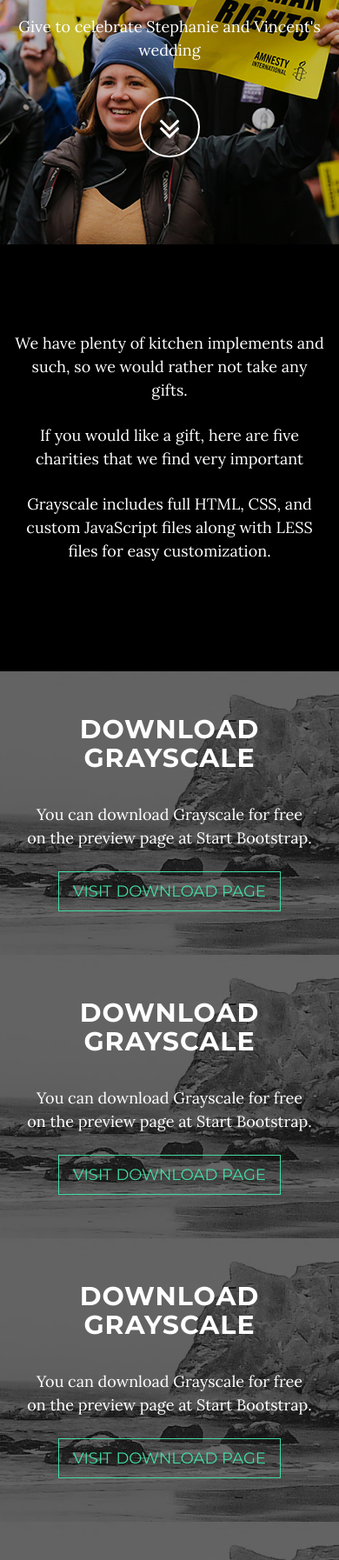
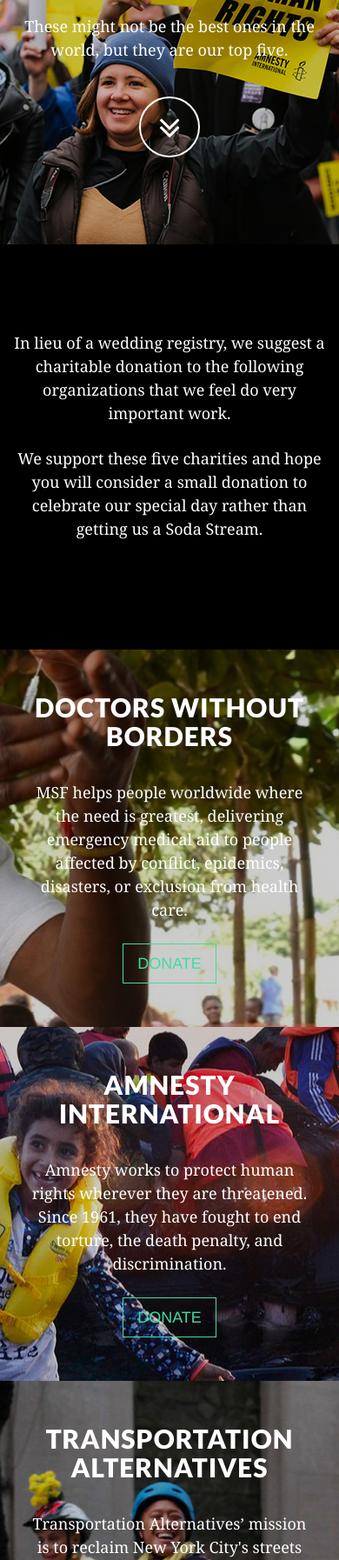
Before and after one commit to charitychooser/besetcharities, a plain HTML site: page index.html in a window 390 px wide. Shown: the part 206-2000 px from the top of the page at 87% size. Drawn offline with nearby package versions, Linux system fonts and the light colour scheme; some packages are replaced by stand-ins of ours.

Commit message:
threw in some photos

```diff
--- a/index.html
+++ b/index.html
@@ -16,8 +16,8 @@
 
     <!-- Custom Fonts -->
     <link href="vendor/font-awesome/css/font-awesome.min.css" rel="stylesheet" type="text/css">
-    <link href="https://fonts.googleapis.com/css?family=Lora:400,700,400italic,700italic" rel="stylesheet" type="text/css">
-    <link href="https://fonts.googleapis.com/css?family=Montserrat:400,700" rel="stylesheet" type="text/css">
+    <link href="https://fonts.googleapis.com/css?family=Slabo+27px:400,700,400italic,700italic" rel="stylesheet" type="text/css">
+    <link href="https://fonts.googleapis.com/css?family=Lato:400,700,900" rel="stylesheet" type="text/css">
 
     <!-- Theme CSS -->
     <link href="css/grayscale.min.css" rel="stylesheet">
@@ -75,7 +75,7 @@
                 <div class="row">
                     <div class="col-md-8 col-md-offset-2">
                         <h1 class="brand-heading">Charities that we like</h1>
-                        <p class="intro-text">Give to celebrate Stephanie and Vincent's wedding</p>
+                        <p class="intro-text">These might not be the best ones in the world, but they are our top five.</p>
                         <a href="#about" class="btn btn-circle page-scroll">
                             <i class="fa fa-angle-double-down animated"></i>
                         </a>
@@ -89,66 +89,56 @@
     <section id="about" class="container content-section text-center">
         <div class="row">
             <div class="col-lg-8 col-lg-offset-2">
-                <p>We have plenty of kitchen implements and such, so we would rather not take any gifts.</p>
-                <p>If you would like a gift, here are five charities that we find very important </p>
-                <p>Grayscale includes full HTML, CSS, and custom JavaScript files along with LESS files for easy customization.</p>
+                <p>In lieu of a wedding registry, we suggest a charitable donation to the following organizations that we feel do very important work.</p>
+                <p>We support these five charities and hope you will consider a small donation to celebrate our special day rather than getting us a Soda Stream.</p>
             </div>
         </div>
     </section>
 
     <!-- Download Section -->
     <section id="download" class="content-section text-center">
-        <div class="download-section">
+        <div class="download-section msf">
             <div class="container">
                 <div class="col-lg-8 col-lg-offset-2">
-                    <h2>Download Grayscale</h2>
-                    <p>You can download Grayscale for free on the preview page at Start Bootstrap.</p>
-                    <a href="http://startbootstrap.com/template-overviews/grayscale/" class="btn btn-default btn-lg">Visit Download Page</a>
+                    <h2>Doctors Without Borders</h2>
+                    <p>MSF helps people worldwide where the need is greatest, delivering emergency medical aid to people affected by conflict, epidemics, disasters, or exclusion from health care.</p>
+                    <a href="https://http://www.doctorswithoutborders.org/" class="btn btn-default btn-lg">Donate</a>
                 </div>
             </div>
         </div>
-        <div class="download-section">
+        <div class="download-section amnesty">
             <div class="container">
                 <div class="col-lg-8 col-lg-offset-2">
-                    <h2>Download Grayscale</h2>
-                    <p>You can download Grayscale for free on the preview page at Start Bootstrap.</p>
-                    <a href="http://startbootstrap.com/template-overviews/grayscale/" class="btn btn-default btn-lg">Visit Download Page</a>
+                    <h2>Amnesty International</h2>
+                    <p>Amnesty works to protect human rights wherever they are threatened. Since 1961, they have fought to end torture, the death penalty, and discrimination. </p>
+                    <a href="https://www.amnestyusa.org/" class="btn btn-default btn-lg">Donate</a>
                 </div>
             </div>
         </div>
-        <div class="download-section">
+        <div class="download-section transalt">
             <div class="container">
                 <div class="col-lg-8 col-lg-offset-2">
-                    <h2>Download Grayscale</h2>
-                    <p>You can download Grayscale for free on the preview page at Start Bootstrap.</p>
-                    <a href="http://startbootstrap.com/template-overviews/grayscale/" class="btn btn-default btn-lg">Visit Download Page</a>
+                    <h2>Transportation Alternatives</h2>
+                    <p>Transportation Alternatives’ mission is to reclaim New York City's streets from the automobile and to promote bicycling, walking, public transit.</p>
+                    <a href="https://www.transalt.org/" class="btn btn-default btn-lg">Donate</a>
                 </div>
             </div>
         </div>
-        <div class="download-section">
+        <div class="download-section water">
             <div class="container">
                 <div class="col-lg-8 col-lg-offset-2">
-                    <h2>Download Grayscale</h2>
-                    <p>You can download Grayscale for free on the preview page at Start Bootstrap.</p>
-                    <a href="http://startbootstrap.com/template-overviews/grayscale/" class="btn btn-default btn-lg">Visit Download Page</a>
+                    <h2>Charity: Water</h2>
+                    <p>charity: water brings clean and safe drinking water to people in need around the world, improving health, education, and opportunity - especially for women and children.</p>
+                    <a href="https://www.charitywater.org/" class="btn btn-default btn-lg">Donate</a>
                 </div>
             </div>
         </div>
-        <div class="download-section">
+        <div class="download-section eff">
             <div class="container">
                 <div class="col-lg-8 col-lg-offset-2">
-                    <h2>Download Grayscale</h2>
-                    <p>You can download Grayscale for free on the preview page at Start Bootstrap.</p>
-                    <a href="http://startbootstrap.com/template-overviews/grayscale/" class="btn btn-default btn-lg">Visit Download Page</a>
-                </div>
-            </div>
-        </div>
-        <div class="download-section">
-            <div class="container">
-                <div class="col-lg-8 col-lg-offset-2">
-                    <h2>Download Grayscale</h2>
-                    <p>You can download Grayscale for free on the preview page at Start Bootstrap.</p>
-                    <a href="http://startbootstrap.com/template-overviews/grayscale/" class="btn btn-default btn-lg">Visit Download Page</a>
+                    <h2>Electronic Frontier Foundation</h2>
+                    <p>The Electronic Frontier Foundation is the leading nonprofit organization defending civil liberties in the digital world. Founded in 1990, EFF champions user privacy, free expression, and innovation through impact litigation, policy analysis, grassroots activism, and technology development.</p>
+                    <a href="https://www.eff.org" class="btn btn-default btn-lg">Donate</a>
                 </div>
             </div>
         </div>
@@ -158,32 +148,22 @@
     <section id="contact" class="container content-section text-center">
         <div class="row">
             <div class="col-lg-8 col-lg-offset-2">
-                <h2>Contact Start Bootstrap</h2>
-                <p>Feel free to email us to provide some feedback on our templates, give us suggestions for new templates and themes, or to just say hello!</p>
-                <p><a href="mailto:feedback@startbootstrap.com">feedback@startbootstrap.com</a>
-                </p>
-                <ul class="list-inline banner-social-buttons">
-                    <li>
-                        <a href="https://twitter.com/SBootstrap" class="btn btn-default btn-lg"><i class="fa fa-twitter fa-fw"></i> <span class="network-name">Twitter</span></a>
-                    </li>
-                    <li>
-                        <a href="https://github.com/IronSummitMedia/startbootstrap" class="btn btn-default btn-lg"><i class="fa fa-github fa-fw"></i> <span class="network-name">Github</span></a>
-                    </li>
-                    <li>
-                        <a href="https://plus.google.com/+Startbootstrap/posts" class="btn btn-default btn-lg"><i class="fa fa-google-plus fa-fw"></i> <span class="network-name">Google+</span></a>
-                    </li>
-                </ul>
+                <h2>Oh yeah, the wedding</h2>
+                <p>It's at 5 p.m. on the 5th of November.</p>
+                <p class="address">Maison May DeKalb</p>
+                <p class="address">246 DeKalb Ave (at Vanderbilt Ave.), Brooklyn NY</p>
+                <p class="address">Closest Subway: G to Fulton St or A/C to Lafayette</p>
             </div>
         </div>
     </section>
+    <div id="map"></div>
 
     <!-- Map Section -->
-    <div id="map"></div>
 
     <!-- Footer -->
     <footer>
         <div class="container text-center">
-            <p>Copyright &copy; Your Website 2016</p>
+            <p>Copyright &copy; Extremely original and not ripped off productions 2017</p>
         </div>
     </footer>
 
--- a/less/grayscale.less
+++ b/less/grayscale.less
@@ -4,7 +4,7 @@
 body {
     width: 100%;
     height: 100%;
-    font-family: "Lora","Helvetica Neue",Helvetica,Arial,sans-serif;
+    font-family: "Slabo", "Georgia", serif;
     color: white;
     background-color: black;
 }
@@ -22,8 +22,8 @@
 h6 {
     margin: 0 0 35px;
     text-transform: uppercase;
-    font-family: "Montserrat","Helvetica Neue",Helvetica,Arial,sans-serif;
-    font-weight: 700;
+    font-family: "Lato","Helvetica Neue",Helvetica,Arial,sans-serif;
+    font-weight: 900;
     letter-spacing: 1px;
 }
 
@@ -130,10 +130,8 @@
     text-align: center;
     color: #FFF;
 
-    background: linear-gradient( rgba(0, 0, 0, 0.2), rgba(0, 0, 0, 0.2) ), url(../img/hero5.jpg) no-repeat center right scroll;
+    background: linear-gradient( rgba(0, 0, 0, 0.2), rgba(0, 0, 0, 0.2) ), url(../img/hero6.jpg) no-repeat center right scroll;
     background-color: black;
-    max-height: 790px;
-    // max-width: 1800px;
     -webkit-background-size: cover;
     -moz-background-size: cover;
     background-size: cover;
@@ -247,12 +245,28 @@
     width: 100%;
     padding: 50px 0;
     color: white;
-    background: url(../img/downloads-bg.jpg) no-repeat center center scroll;
+    background: linear-gradient( rgba(0, 0, 0, 0.2), rgba(0, 0, 0, 0.2) ),url(../img/downloads-bg.jpg) no-repeat center center scroll;
     background-color: black;
     -webkit-background-size: cover;
     -moz-background-size: cover;
     background-size: cover;
     -o-background-size: cover;
+    &.msf {
+        background: linear-gradient( rgba(0, 0, 0, 0.2), rgba(0, 0, 0, 0.2) ),url(../img/msf.jpg) no-repeat center center scroll;
+        background-position: length(100%);
+    }
+    &.amnesty {
+        background: linear-gradient( rgba(0, 0, 0, 0.2), rgba(0, 0, 0, 0.2) ),url(../img/amnesty5.jpg) no-repeat center center scroll;
+    }
+    &.transalt {
+        background: linear-gradient( rgba(0, 0, 0, 0.2), rgba(0, 0, 0, 0.2) ),url(../img/transalt5.jpg) no-repeat top center scroll;
+    }
+    &.water {
+        background: linear-gradient( rgba(0, 0, 0, 0.2), rgba(0, 0, 0, 0.2) ),url(../img/charitywater2.jpg) no-repeat top right scroll;
+    }
+    &.eff {
+        background: linear-gradient( rgba(0, 0, 0, 0.2), rgba(0, 0, 0, 0.2) ),url(../img/eff1.png) no-repeat top center scroll;
+    }
 }
 
 #map {
@@ -346,3 +360,8 @@
 body {
     webkit-tap-highlight-color: fade(white, 20%);
 }
+
+.address {
+    margin-bottom: 5px;
+
+}
--- a/sass/grayscale.scss
+++ b/sass/grayscale.scss
@@ -247,6 +247,10 @@
     background-size: cover;
     -o-background-size: cover;
 }
+.download-section.msf {
+    background: url(../img/msf.jpg) no-repeat center center scroll;
+    color: red;
+}
 
 #map {
     width: 100%;
```
Also changed, not shown: css/grayscale.css, css/grayscale.min.css, img/amnesty1.jpg (added), img/amnesty2.jpg (added), img/amnesty3.jpg (added), img/amnesty4.jpg (added), img/amnesty5.jpg (added), img/charitywater.jpg (added), img/charitywater2.jpg (added), img/eff.png (added), img/eff1.png (added), img/msf.jpg (added), img/transalt.jpg (added), img/transalt2.jpg (added), 3 more files, 1 other file.
